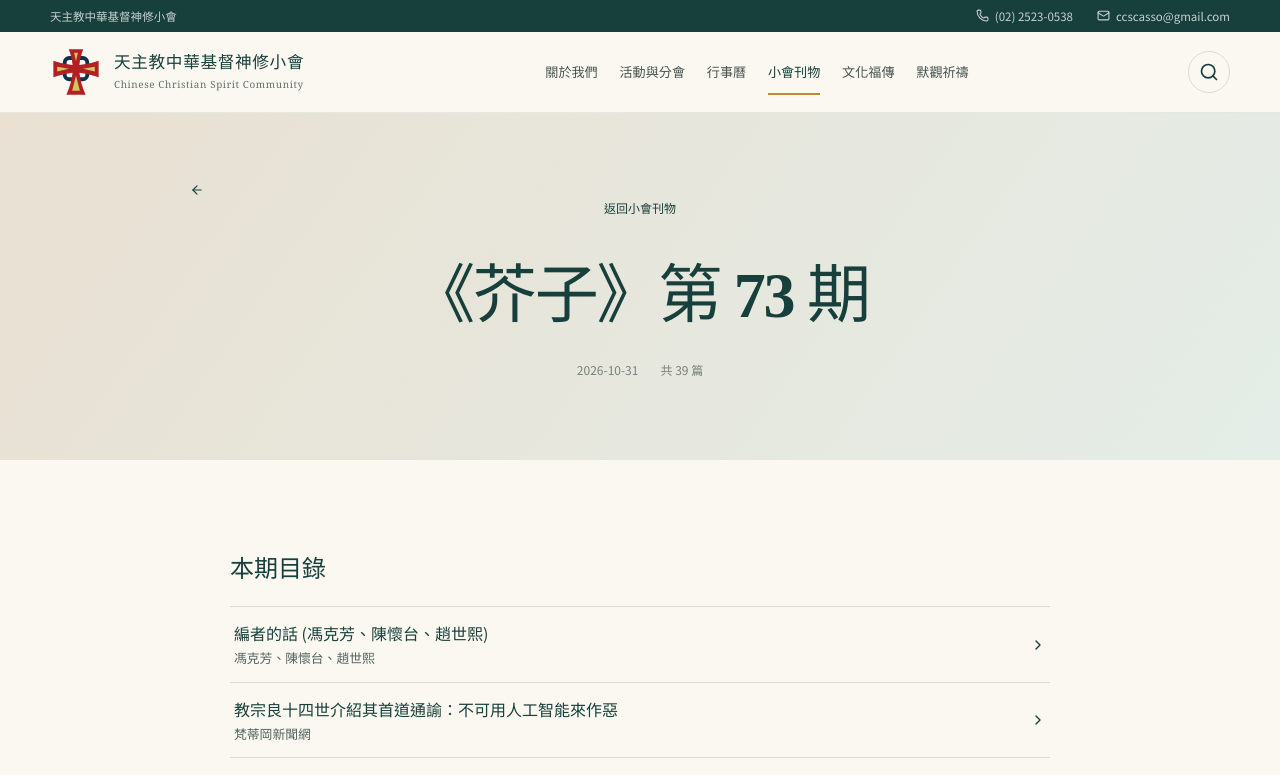
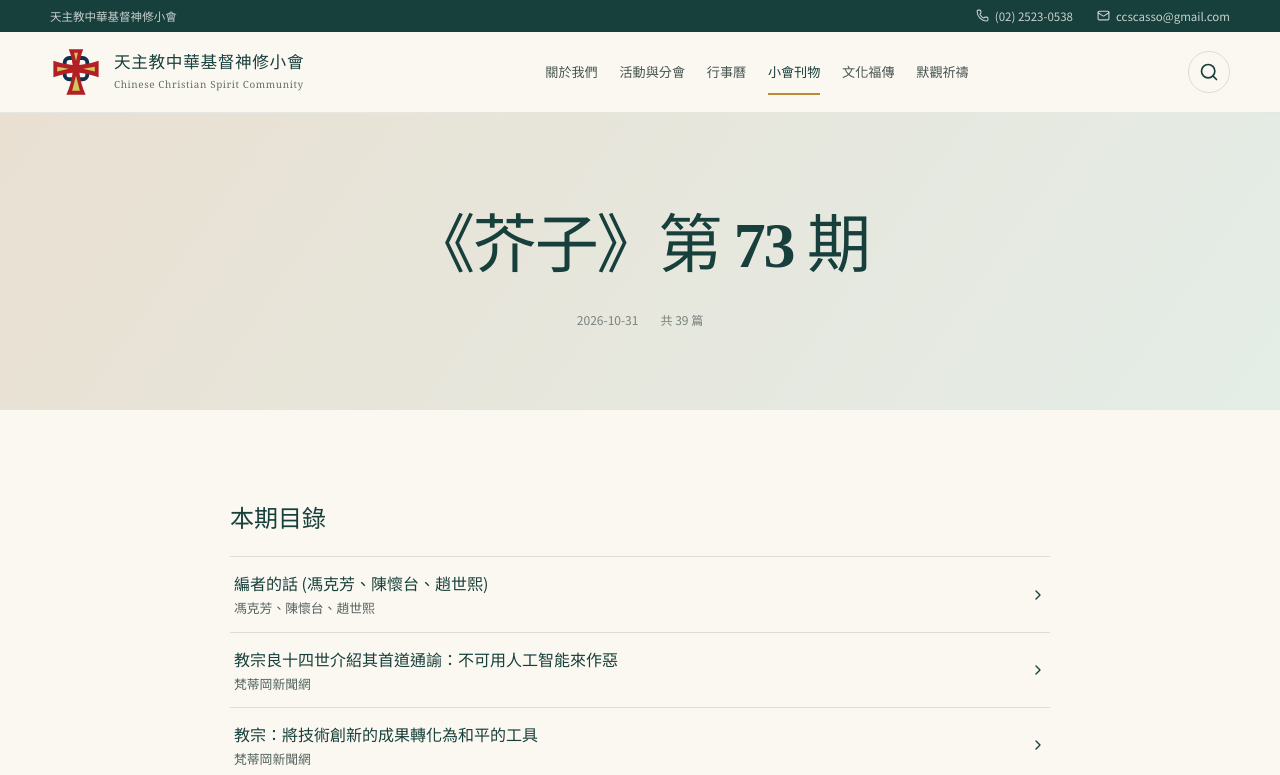
Before and after one commit to chuudino/CCSC_NEW, a React (Vite) app: page /publications/seed/73 in a window 1280 px wide. Shown: the top 775 px of the page. Built offline with nearby package versions, Linux system fonts and the light colour scheme.

Commit message:
Remove duplicate back links from CCSC pages

```diff
--- a/src/App.tsx
+++ b/src/App.tsx
@@ -489,7 +489,6 @@ function WellspringPage() {
     <>
       <PageHero eyebrow="Wellspring" title="《心泉》歷期 PDF" text="閱讀小會的靈修、信仰與生命分享。" icon={<BookOpen />} />
       <section className="section section--paper"><div className="shell">
-        <Link className="text-link" to="/publications">返回小會刊物</Link>
         <div className="wellspring-reader">
           <h2>選擇期數</h2>
           <label htmlFor="wellspring-issue">《心泉》期數</label>
@@ -586,14 +585,14 @@ function ArticlePage() {
   if (!item) return <ManagedArticle legacySlug={slug} />
   return (
     <article className="article-page">
-      <header><div className="shell article-header"><Link to={item.category === '默觀月訊' ? '/prayer' : '/culture'}>← 返回文章列表</Link><span className="tag">{item.category}</span><h1>{item.title}</h1><div><time>{item.date}</time><span>{item.author}</span></div></div></header>
+      <header><div className="shell article-header"><span className="tag">{item.category}</span><h1>{item.title}</h1><div><time>{item.date}</time><span>{item.author}</span></div></div></header>
       <div className="shell article-body"><aside><SacredMark compact /><span>在基督的愛內<br />共同成長</span></aside><div className="prose"><p className="source-note">發布日期：{formatDate(item.date)}；活動日期請依內文與行事曆查閱。</p>{item.content.map((paragraph) => <p key={paragraph}>{paragraph}</p>)}{item.links?.map((link) => <p key={link.url}><OfficialSource url={link.url} label={link.label} /></p>)}<hr /><p className="source-note">本頁為原官網公開內容的新版摘要。歷史資料、活動細節及完整影像以小會正式公告為準。</p><OfficialSource url={item.sourceUrl} /></div></div>
     </article>
   )
 }
 
 function NotFound() {
-  return <section className="not-found"><SacredMark /><span className="eyebrow">404</span><h1>這一頁暫時找不到</h1><p>也許內容正在整理，或網址已經更新。</p><Link className="button button--primary" to="/">回到首頁 <ArrowRight size={17} /></Link></section>
+  return <section className="not-found"><SacredMark /><span className="eyebrow">404</span><h1>這一頁暫時找不到</h1><p>也許內容正在整理，或網址已經更新。</p></section>
 }
 
 export default function App() {
--- a/src/ContentManager.tsx
+++ b/src/ContentManager.tsx
@@ -115,8 +115,8 @@ export function ManagedArticle({ legacySlug }: { legacySlug?: string }) {
   const item = items.find(x => legacySlug ? x.legacySlugs?.includes(legacySlug) : x.id === id)
   if (error) return <section className="section shell"><p role="alert">{error}</p></section>
   if (!loaded) return <section className="section shell"><p role="status">載入中…</p></section>
-  if (!item) return <section className="section shell"><h1>這筆內容尚未公開或已下架</h1><Link to="/activities">返回活動區域</Link></section>
-  return <article className="article-page"><header><div className="shell article-header"><Link to={paths[item.kind]}>← 返回{labels[item.kind]}</Link>
+  if (!item) return <section className="section shell"><h1>這筆內容尚未公開或已下架</h1><Link to="/activities">瀏覽活動與分會</Link></section>
+  return <article className="article-page"><header><div className="shell article-header">
     <div className="content-tags"><span className="tag">{categoryName(item.category)}</span><span className="tag">{groupNames(item.groupIds)}</span></div><h1>{item.title}</h1>
     <p>活動日期：{contentDate(item)}</p>{item.publishedDate && <p>原始發文日期：{item.publishedDate}</p>}{item.dateNote && <p>{item.dateNote}</p>}{item.location && <p>地點：{item.location}</p>}
   </div></header><div className="shell activity-detail"><div className="content-body">{item.body}</div>
--- a/src/SeedPublication.tsx
+++ b/src/SeedPublication.tsx
@@ -1,5 +1,5 @@
 import { useEffect, useState } from 'react'
-import { ArrowLeft, ChevronRight, ExternalLink } from 'lucide-react'
+import { ChevronRight, ExternalLink } from 'lucide-react'
 import { Link, useParams } from 'react-router-dom'
 import { publications } from './data/site'
 import index from './data/seed/index.json'
@@ -71,14 +71,13 @@ export default function SeedPublication() {
   const entry = articleId ? articles?.find(item => String(item.id) === articleId) : undefined
 
   if (!issue || !publication || !articles || (articleId && !entry)) {
-    return <section className="not-found"><h1>找不到這一期或文章</h1><Link className="text-link" to="/publications">返回小會刊物</Link></section>
+    return <section className="not-found"><h1>找不到這一期或文章</h1><Link className="text-link" to="/publications">瀏覽小會刊物</Link></section>
   }
 
   const issueName = '《芥子》' + publication.issue
   if (!entry) {
     return <article className="article-page">
       <header><div className="shell article-header">
-        <Link to="/publications"><ArrowLeft size={14} aria-hidden="true" /> 返回小會刊物</Link>
         <h1>{issueName}</h1>
         <div><time dateTime={publication.date}>{publication.date}</time><span>共 {articles.length} 篇</span></div>
       </div></header>
@@ -101,7 +100,6 @@ export default function SeedPublication() {
 
   return <article className="article-page">
     <header><div className="shell article-header">
-      <Link to={seedIssuePath(publication.slug)}><ArrowLeft size={14} aria-hidden="true" /> 返回{issueName}目錄</Link>
       <span className="tag">{issueName}</span>
       <h1>{entry.title}</h1>
       {entry.author && <div>{entry.author}</div>}
--- a/src/styles.css
+++ b/src/styles.css
@@ -340,7 +340,6 @@ button { cursor: pointer; }
 
 .article-page > header { background: linear-gradient(125deg, #e9e0d2, #e4ede7); }
 .article-header { max-width: 900px; padding-block: 70px 80px; text-align: center; }
-.article-header > a { display: block; margin-bottom: 35px; color: var(--teal); font-size: .75rem; font-weight: 700; }
 .article-header .tag { margin: auto; }
 .article-header h1 { margin: 20px 0; color: var(--teal); font-family: var(--serif); font-size: clamp(2.2rem, 5vw, 4.4rem); font-weight: 600; line-height: 1.35; letter-spacing: -.035em; }
 .article-header > div { display: flex; justify-content: center; gap: 22px; color: #78827e; font-size: .75rem; }
@@ -353,7 +352,6 @@ button { cursor: pointer; }
 .not-found .sacred-mark { width: 150px; color: var(--teal); opacity: .25; }
 .not-found h1 { margin: 12px 0 4px; color: var(--teal); font-family: var(--serif); font-size: 2.5rem; }
 .not-found p { color: #737d79; }
-.not-found .button { margin-top: 18px; }
 
 .footer { background: #102f2c; color: rgba(255,255,255,.72); }
 .footer__grid { display: grid; grid-template-columns: 1.45fr 1.25fr .75fr .75fr; gap: 55px; padding-block: 70px 54px; }
```
